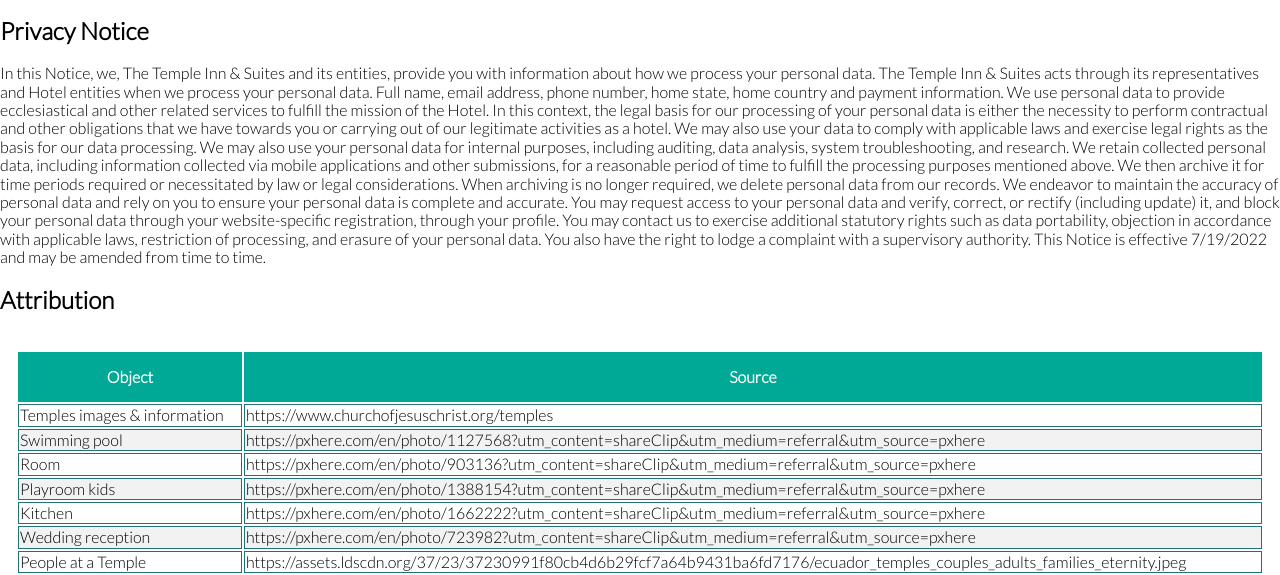
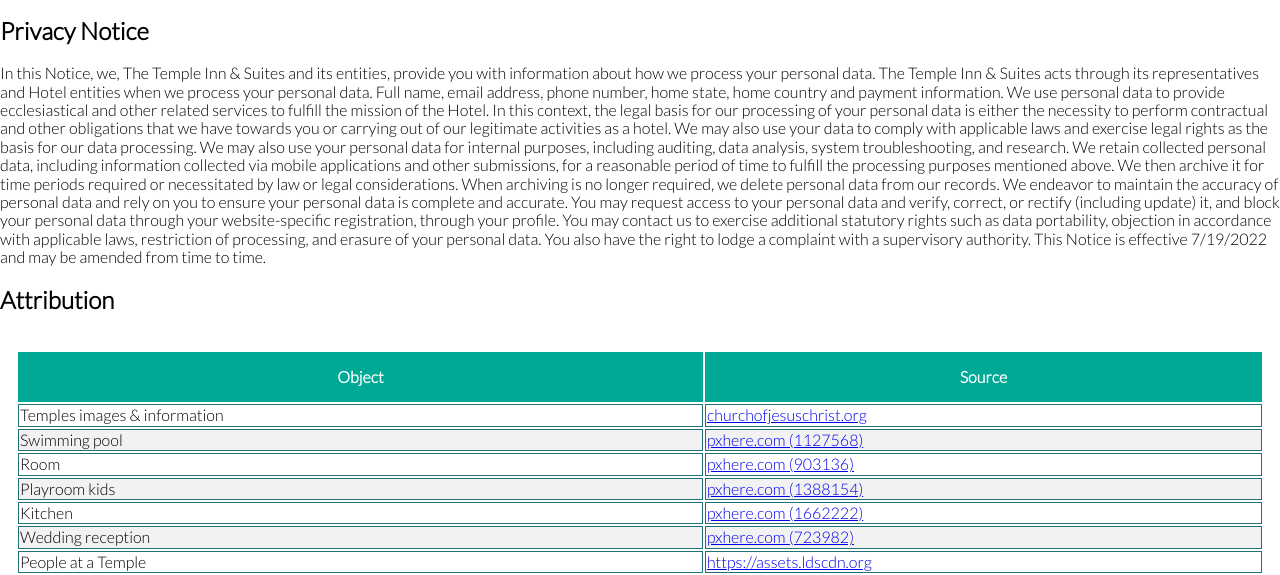
Before and after one commit to amxmsolis/templeinnsuites, a plain HTML site: page terms.html in a window 1280 px wide. Shown: the part 235-810 px from the top of the page. Drawn offline with Linux system fonts and the light colour scheme.

Commit message:
20220718

```diff
--- a/terms.html
+++ b/terms.html
@@ -75,13 +75,13 @@
                    <tr> <th>Object</th><th>Source</th></tr>
                 </thead>
                 <tbody>
-                    <tr><td>Temples images & information</td><td>https://www.churchofjesuschrist.org/temples</td></tr>
-                    <tr><td>Swimming pool</td><td>https://pxhere.com/en/photo/1127568?utm_content=shareClip&utm_medium=referral&utm_source=pxhere</td> </tr>
-                    <tr><td>Room</td><td>https://pxhere.com/en/photo/903136?utm_content=shareClip&utm_medium=referral&utm_source=pxhere</td></tr>
-                    <tr><td>Playroom kids</td><td>https://pxhere.com/en/photo/1388154?utm_content=shareClip&utm_medium=referral&utm_source=pxhere</td></tr>
-                    <tr><td>Kitchen</td><td>https://pxhere.com/en/photo/1662222?utm_content=shareClip&utm_medium=referral&utm_source=pxhere</td></tr>
-                    <tr><td>Wedding reception</td><td>https://pxhere.com/en/photo/723982?utm_content=shareClip&utm_medium=referral&utm_source=pxhere</td></tr>
-                    <tr><td>People at a Temple</td><td>https://assets.ldscdn.org/37/23/37230991f80cb4d6b29fcf7a64b9431ba6fd7176/ecuador_temples_couples_adults_families_eternity.jpeg</td></tr>
+                    <tr><td>Temples images & information</td><td><a href="https://www.churchofjesuschrist.org/temples">churchofjesuschrist.org</a></td></tr>
+                    <tr><td>Swimming pool</td><td><a href="https://pxhere.com/en/photo/1127568?utm_content=shareClip&utm_medium=referral&utm_source=pxhere">pxhere.com (1127568)</a></td> </tr>
+                    <tr><td>Room</td><td><a href="https://pxhere.com/en/photo/903136?utm_content=shareClip&utm_medium=referral&utm_source=pxhere">pxhere.com (903136)</a></td></tr>
+                    <tr><td>Playroom kids</td><td><a href="https://pxhere.com/en/photo/1388154?utm_content=shareClip&utm_medium=referral&utm_source=pxhere">pxhere.com (1388154)</a></td></tr>
+                    <tr><td>Kitchen</td><td><a href="https://pxhere.com/en/photo/1662222?utm_content=shareClip&utm_medium=referral&utm_source=pxhere">pxhere.com (1662222)</a></td></tr>
+                    <tr><td>Wedding reception</td><td><a href="https://pxhere.com/en/photo/723982?utm_content=shareClip&utm_medium=referral&utm_source=pxhere">pxhere.com (723982)</a></td></tr>
+                    <tr><td>People at a Temple</td><td><a href="https://assets.ldscdn.org/37/23/37230991f80cb4d6b29fcf7a64b9431ba6fd7176/ecuador_temples_couples_adults_families_eternity.jpeg">https://assets.ldscdn.org</a></td></tr>
                 </tbody>
             </table>
 
```
